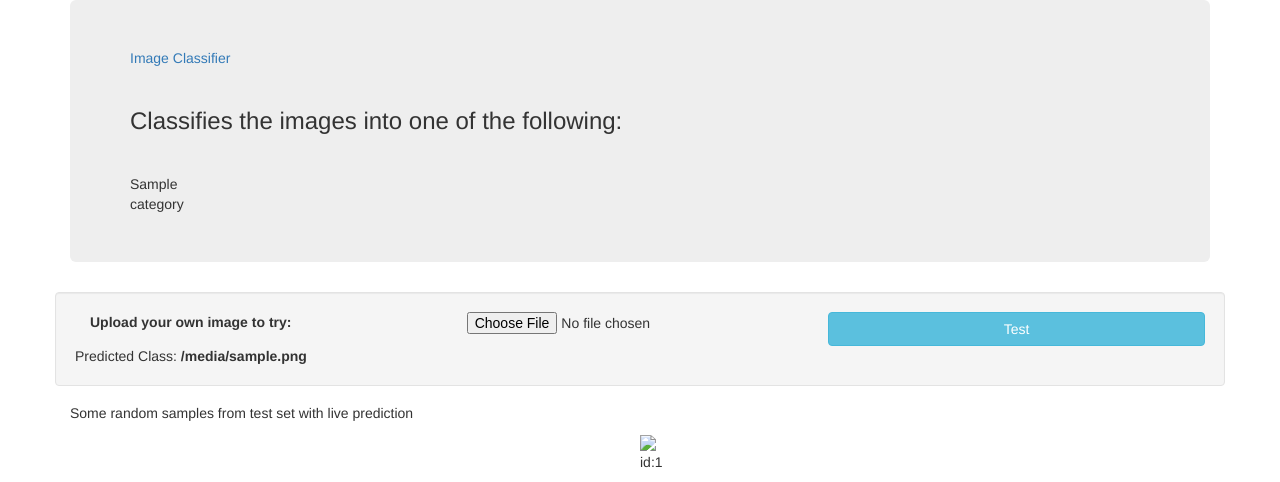
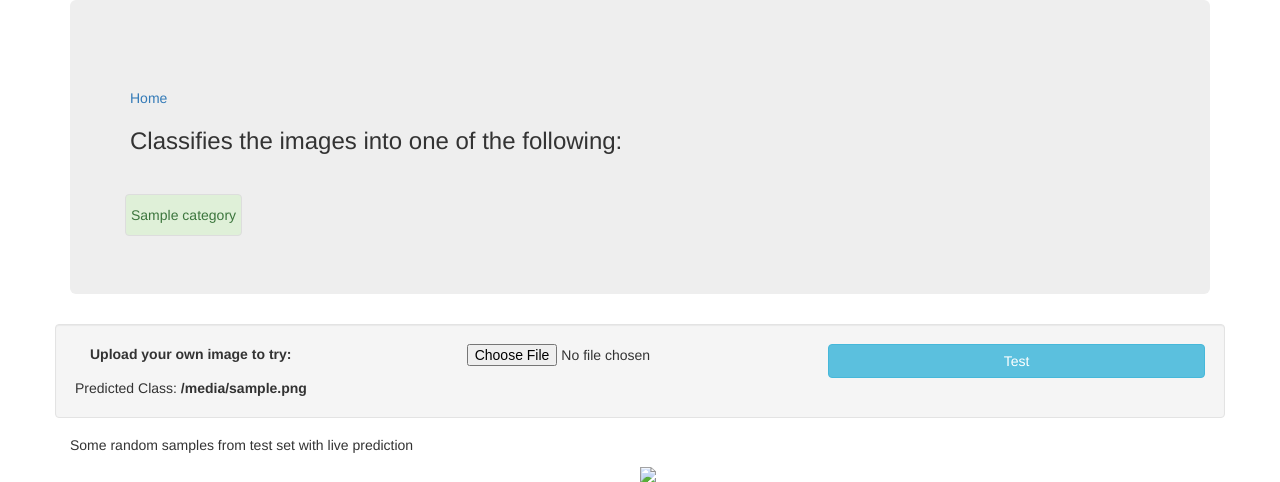
Before and after one commit to ketulgupta1995/cnn-image-classifier-flask-app, a Flask app: template templates/index.html in a window 1280 px wide. Shown: the top 482 px of the page. Run offline with Flask 2, Linux system fonts and the light colour scheme; the template is opened without the code that fills it: most values are stand-ins (such as "Sample title", 1, 10 or a date in 2020); some libraries are stand-ins or nearby versions.

Commit message:
Release 1

```diff
--- a/templates/index.html
+++ b/templates/index.html
@@ -15,16 +15,21 @@
 <body>
 <div class="container">
     <div class="jumbotron">
-        <a href="/" >Image Classifier</a>
 <!--        <a href="/model" >Model Details</a>-->
         <div class="page-header">
+            <a href="/" >Home</a>
             <h3>Classifies the images into one of the following:</h3>
         </div>
-        <div class="row">
-            {% for category in categories %}
-            <div class=" col-md-1 col-sm-2">{{category}}</div>
+<!--        <div class="row">-->
+<!--            {% for category in categories %}-->
+<!--            <div class=" col-md-1 col-sm-2">{{category}}</div>-->
+<!--            {% endfor %}-->
+<!--        </div>-->
+        <ul class="list-inline">
+                        {% for category in categories %}
+            <li class="list-group-item list-group-item-success ">{{category}}</li>
             {% endfor %}
-        </div>
+        </ul>
     </div>
 
     <div class="form-group row well">
```
